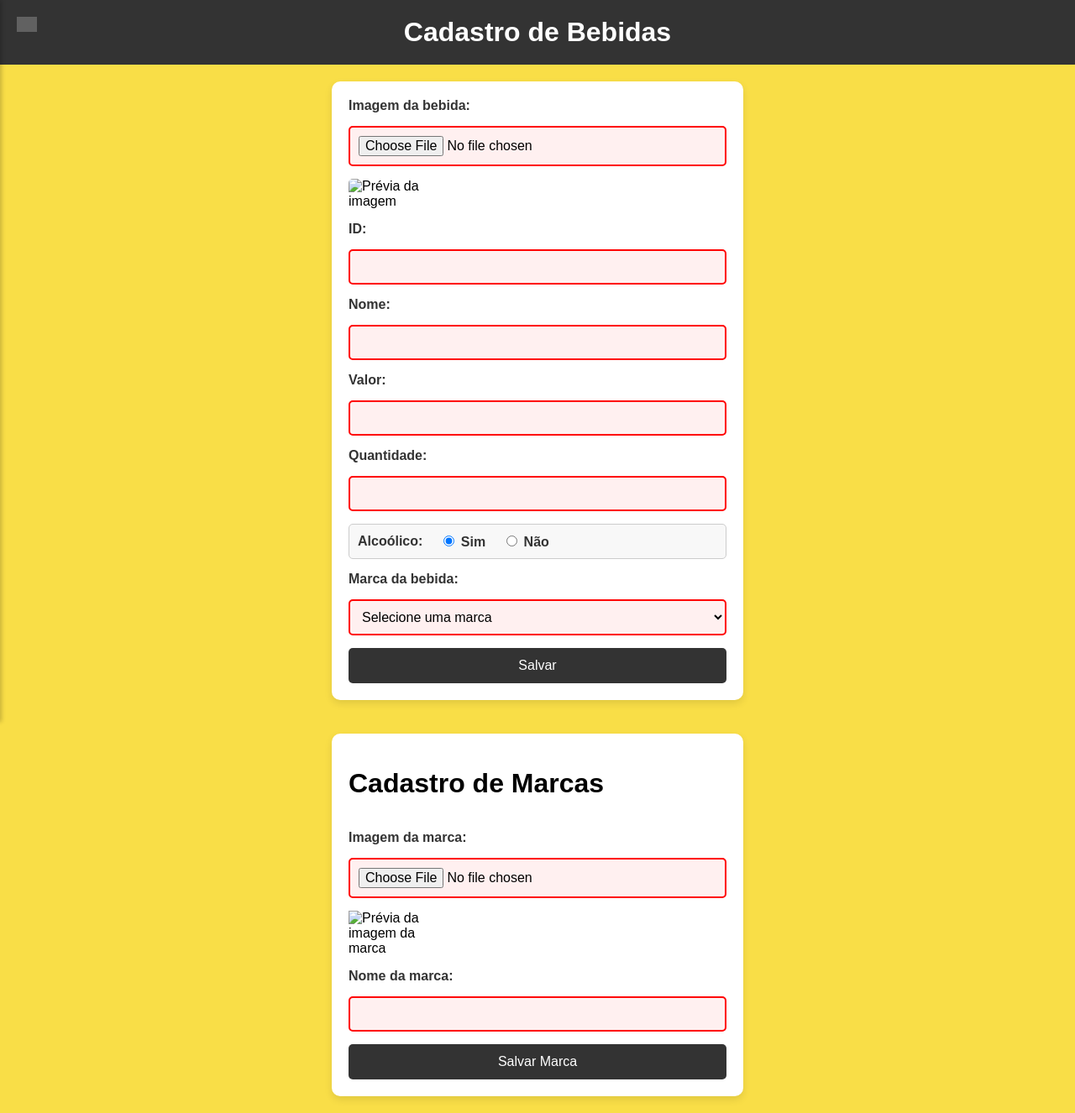
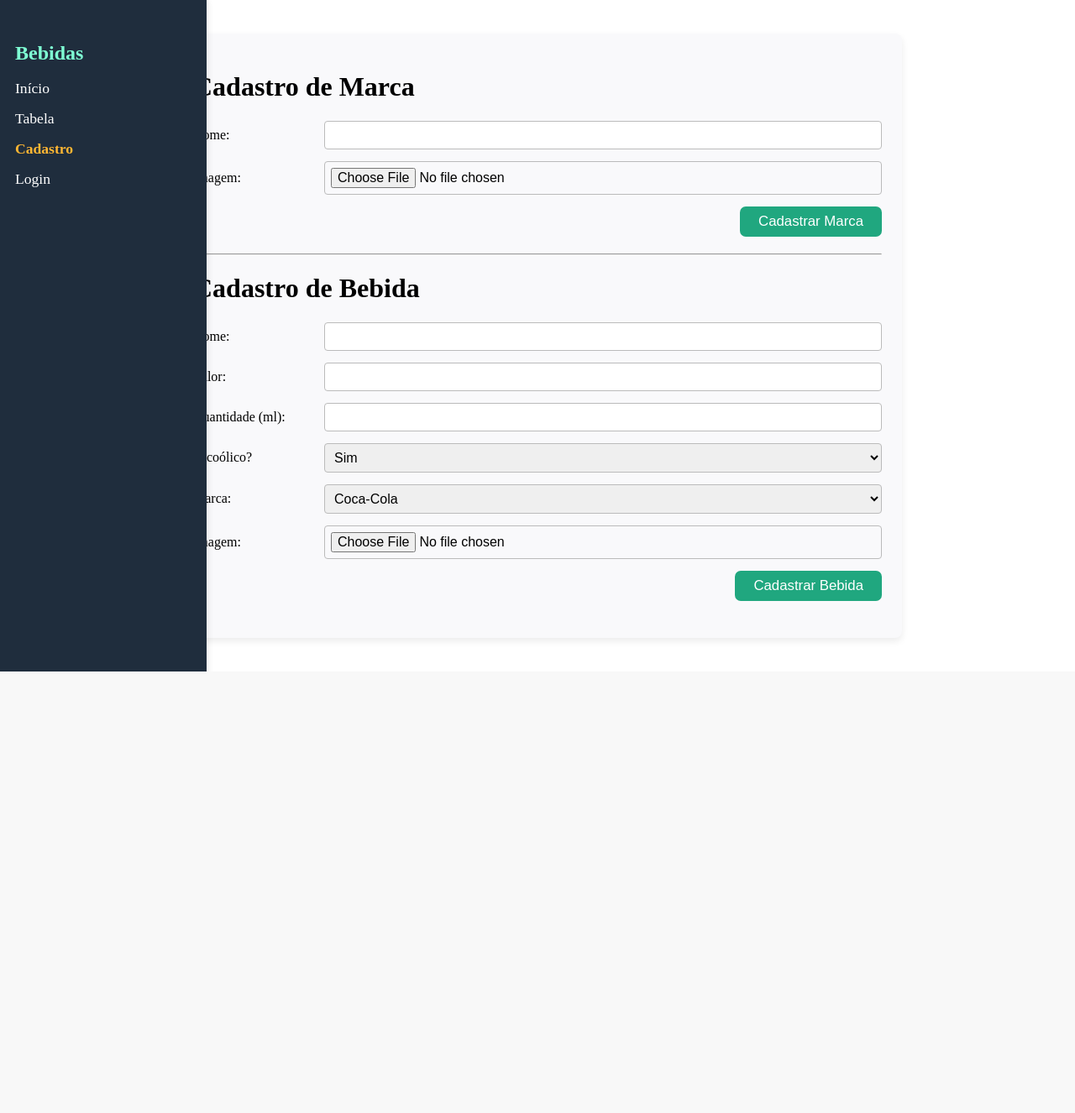
Before and after one commit to Crise-Ergodica/BDB, a Django app: page /cadastro/ in a window 1280 px wide. Shown: the whole page at 84% size. After the commit the page ends 800 px from the top, so only its background shows below. Run offline with Django 5.2, Linux system fonts and the light colour scheme; data comes from the database, SQL or seed files in the repository; both versions use the stored data as it was after the commit; grey boxes are pictures that could not be loaded.

Commit message:
Commit da Aurora #6 Por enquanto terminei o que pude aprender/fazer, tento fazer um extra na unileste. Se forem continuar a partir daqui, recomendo irem a partir de "LOGIN"

```diff
--- a/BaraoDasBebidas/urls.py
+++ b/BaraoDasBebidas/urls.py
@@ -13,6 +13,8 @@ urlpatterns = [
     path('login/', views.login_view, name='login'),
     path('api/marcas/', views.api_marcas, name='api_marcas'),
     path('api/bebidas/', views.api_bebidas, name='api_bebidas'),
+    path('api/delete_bebida/', views.delete_bebida, name='delete_bebida'),
+    path('api/delete_marca/', views.delete_marca, name='delete_marca'),
 ]
 
 # Servir arquivos de mídia e estáticos durante o desenvolvimento
--- a/BaraoDasBebidas/views.py
+++ b/BaraoDasBebidas/views.py
@@ -1,12 +1,43 @@
 from django.shortcuts import render
 from django.http import JsonResponse
 from bebidas.models import Marca, Bebida
+from django.views.decorators.csrf import csrf_exempt
 
 def index(request):
     return render(request, 'Index.html')
 
 def cadastro(request):
-    return render(request, 'cadastro.html')
+    msg = None
+    marcas = Marca.objects.all()
+    if request.method == "POST":
+        tipo = request.POST.get("tipo")
+        if tipo == "marca":
+            nome = request.POST.get("nome_marca")
+            imagem = request.FILES.get("imagem_marca")
+            marca = Marca(nome=nome, imagem=imagem)
+            marca.save()
+            msg = "Marca cadastrada com sucesso!"
+        elif tipo == "bebida":
+            nome = request.POST.get("nome_bebida")
+            valor = request.POST.get("valor_bebida")
+            quantidade = request.POST.get("quantidade_bebida")
+            alcoolico = request.POST.get("alcoolico_bebida")
+            marca_id = request.POST.get("marca_bebida")
+            imagem = request.FILES.get("imagem_bebida")
+            marca = Marca.objects.get(id=marca_id)
+            bebida = Bebida(
+                nome=nome,
+                valor=valor,
+                quantidade=quantidade,
+                alcoolico=alcoolico,
+                marca=marca,
+                imagem=imagem
+            )
+            bebida.save()
+            msg = "Bebida cadastrada com sucesso!"
+    # Atualiza lista de marcas ao renderizar
+    marcas = Marca.objects.all()
+    return render(request, 'cadastro.html', {'marcas': marcas, 'msg': msg})
 
 def tabela(request):
     marcas = Marca.objects.all()
@@ -43,3 +74,25 @@ def api_bebidas(request):
         for bebida in bebidas
     ]
     return JsonResponse(data, safe=False)
+
+@csrf_exempt
+def delete_bebida(request):
+    if request.method == "POST":
+        bebida_id = request.POST.get("id")
+        try:
+            Bebida.objects.get(id=bebida_id).delete()
+            return JsonResponse({"ok": True})
+        except:
+            return JsonResponse({"ok": False}, status=404)
+    return JsonResponse({"ok": False}, status=405)
+
+@csrf_exempt
+def delete_marca(request):
+    if request.method == "POST":
+        marca_id = request.POST.get("id")
+        try:
+            Marca.objects.get(id=marca_id).delete()
+            return JsonResponse({"ok": True})
+        except:
+            return JsonResponse({"ok": False}, status=404)
+    return JsonResponse({"ok": False}, status=405)
--- a/static/css/cadastro.css
+++ b/static/css/cadastro.css
@@ -1,295 +1,52 @@
-@charset "UTF-8";
-
-/* Reset básico e configuração de fonte */
-body {
-    font-family: Arial, Helvetica, sans-serif;
-    background-color: rgb(249, 222, 71);
-    margin: 0;
-    padding: 0;
-    box-sizing: border-box;
-    display: flex;
-    flex-direction: column;
-    align-items: center;
-    min-height: 100vh;
-    overflow-x: hidden;
+.tabela-container {
+  max-width: 820px;
+  margin: 40px auto;
+  padding: 24px;
+  box-shadow: 0 4px 8px rgba(0,0,0,0.08);
+  border-radius: 8px;
+  background: #f9f9fb;
 }
 
-/* Cabeçalho */
-header {
-    text-align: center;
-    color: white;
-    background-color: #333;
-    padding: 20px;
-    width: 100%;
+.form-cadastro {
+  display: flex;
+  flex-direction: column;
+  gap: 14px;
+  margin-bottom: 20px;
 }
 
-.menu-lateral {
-    position: fixed;
-    top: 0;
-    left: 0;
-    height: 100%;
-    width: 180px;
-    background-color: #333;
-    padding-top: 60px;
-    display: flex;
-    flex-direction: column;
-    gap: 20px;
-    padding-left: 20px;
-    box-shadow: 2px 0 5px rgba(0, 0, 0, 0.2);
-    transform: translateX(-100%);
-    transition: transform 0.3s ease;
-    z-index: 1000;
+.form-cadastro .campo {
+  display: flex;
+  align-items: center;
+  gap: 18px;
 }
 
-.menu-lateral ul {
-    list-style: none;
-    padding: 0;
-    margin: 0;
+.form-cadastro label {
+  min-width: 140px;
+  font-weight: 500;
 }
 
-.menu-lateral li {
-    margin: 15px 0;
-    text-align: center;
+.form-cadastro input,
+.form-cadastro select {
+  font-size: 1em;
+  padding: 7px;
+  border-radius: 4px;
+  border: 1px solid #bbb;
+  flex: 1;
 }
 
-.menu-lateral a {
-    color: white;
-    text-decoration: none;
-    font-weight: bold;
-    padding: 12px 0;
-    display: block;
-    transition: background-color 0.3s;
-    font-size: 1rem;
+.form-cadastro button {
+  width: fit-content;
+  align-self: flex-end;
+  padding: 8px 22px;
+  background: #20a77f;
+  color: #fff;
+  border: none;
+  border-radius: 7px;
+  cursor: pointer;
+  font-size: 1.05em;
+  margin-top: 10px;
 }
 
-.menu-lateral a:hover,
-.menu-lateral a.ativo {
-    background-color: #f2b705;
-    color: black;
-    border-radius: 4px;
-    text-decoration: underline;
+.form-cadastro button:hover {
+  background: #189668;
 }
-
-.menu-lateral.visivel {
-    transform: translateX(0);
-}
-
-.botao-menu {
-    position: fixed;
-    top: 20px;
-    left: 20px;
-    background-color: transparent;
-    border: none;
-    cursor: pointer;
-    z-index: 1100;
-    padding: 0;
-}
-
-.botao-menu img {
-    width: 24px;
-    height: auto;
-    filter: invert(1);
-    /* deixa o ícone branco em fundo escuro, remova se desnecessário */
-}
-
-.botao-menu:hover {
-    background-color: #f2b705ab;
-}
-
-body.menu-aberto {
-    margin-left: 190px;
-}
-
-@media (max-width: 600px) {
-    body.menu-aberto {
-        margin-left: 0;
-    }
-}
-
-header h1 {
-    font-size: 2rem;
-    margin: 0;
-    font-weight: bold;
-}
-
-.tabela-cadastro {
-    position: absolute;
-    top: 75px;
-    right: 10px;
-    padding: 10px 15px;
-}
-
-.botao-tabela {
-    display: inline-block;
-    padding: 10px 20px;
-    background-color: #333;
-    color: white;
-    text-decoration: none;
-    border-radius: 5px;
-    font-weight: bold;
-    transition: background-color 0.3s ease;
-}
-
-.botao-tabela:hover {
-    background-color: #333333e8;
-}
-
-/* Estilo dos formulários */
-form {
-    width: 90%;
-    max-width: 450px;
-    margin: 20px auto;
-    padding: 20px;
-    display: flex;
-    flex-direction: column;
-    gap: 15px;
-    background-color: white;
-    border-radius: 10px;
-    box-shadow: 0 4px 10px rgba(0, 0, 0, 0.1);
-}
-
-/* Rótulos */
-label {
-    font-weight: bold;
-    font-size: 1rem;
-    color: #333;
-}
-
-/* Campos de entrada */
-input[type="text"],
-input[type="number"],
-input[type="file"] {
-    padding: 10px;
-    font-size: 1rem;
-    width: 100%;
-    border: 2px solid #ccc;
-    border-radius: 5px;
-    box-sizing: border-box;
-    transition: border-color 0.3s ease;
-}
-
-select {
-    padding: 10px;
-    font-size: 1rem;
-    width: 100%;
-    border: 2px solid #ccc;
-    border-radius: 5px;
-    box-sizing: border-box;
-    background-color: white;
-    transition: border-color 0.3s ease;
-}
-
-select:focus {
-    border-color: #0056b3;
-    outline: none;
-}
-
-select:invalid {
-    border-color: red;
-    background-color: #fff0f0;
-}
-
-select:focus:invalid {
-    box-shadow: 0 0 4px red;
-}
-
-
-input:focus {
-    border-color: #0056b3;
-    outline: none;
-}
-
-/* Pré-visualização de imagem */
-img#preview-cadastro {
-    max-width: 100%;
-    height: auto;
-    border-radius: 5px;
-}
-
-/* Campo de opção Alcoólico */
-.Alcoolico {
-    display: flex;
-    align-items: center;
-    gap: 20px;
-    padding: 10px;
-    background-color: #f8f8f8;
-    border-radius: 5px;
-    border: 1px solid #ccc;
-}
-
-.radio-group {
-    display: flex;
-    gap: 20px;
-    align-items: center;
-}
-
-/* Botões */
-button {
-    padding: 12px;
-    font-size: 1rem;
-    cursor: pointer;
-    border: none;
-    color: white;
-    background-color: #333;
-    border-radius: 5px;
-    transition: background-color 0.3s ease;
-}
-
-button:hover {
-    background-color: #555;
-}
-
-button:active {
-    background-color: #222;
-}
-
-/* Responsividade */
-@media only screen and (max-width: 600px) {
-    header h1 {
-        font-size: 1.2rem;
-    }
-
-    form {
-        width: 100%;
-    }
-
-    label,
-    input {
-        font-size: 0.9rem;
-    }
-
-    button {
-        font-size: 0.9rem;
-        padding: 10px;
-    }
-}
-
-@media only screen and (min-width: 600px) and (max-width: 991px) {
-    header h1 {
-        font-size: 1.5rem;
-    }
-
-    form {
-        width: 95%;
-    }
-}
-
-@media only screen and (min-width: 992px) {
-    header h1 {
-        font-size: 2rem;
-    }
-
-    form {
-        width: 90%;
-    }
-}
-
-input:invalid {
-    border-color: red;
-    background-color: #fff0f0;
-}
-
-input:focus:invalid {
-    outline: none;
-    box-shadow: 0 0 4px red;
-}
--- a/static/css/tabela.css
+++ b/static/css/tabela.css
@@ -91,3 +91,59 @@ tbody tr img {
   max-width: 80px;
   border-radius: 4px;
 }
+
+.tabela-container {
+  max-width: 820px;
+  margin: 40px auto;
+  padding: 24px;
+  box-shadow: 0 4px 8px rgba(0,0,0,0.08);
+  border-radius: 8px;
+  background: #f9f9fb;
+}
+
+.form-cadastro {
+  display: flex;
+  flex-direction: column;
+  gap: 14px;
+  margin-bottom: 20px;
+}
+
+.campo {
+  display: flex;
+  flex-direction: row;
+  align-items: center;
+  gap: 16px;
+  width: 100%;
+}
+
+.campo label {
+  min-width: 140px;
+}
+
+.campo input[type="text"],
+.campo input[type="number"],
+.campo input[type="file"],
+.campo select {
+  flex: 1;
+  font-size: 1em;
+  padding: 7px;
+  border-radius: 4px;
+  border: 1px solid #bbb;
+}
+
+.botao-cadastro {
+  justify-content: flex-end;
+}
+
+.botao-cadastro button {
+  padding: 8px 22px;
+  background: #20a77f;
+  color: #fff;
+  border: none;
+  border-radius: 7px;
+  cursor: pointer;
+  font-size: 1.05em;
+}
+.botao-cadastro button:hover {
+  background: #189668;
+}
--- a/templates/cadastro.html
+++ b/templates/cadastro.html
@@ -1,86 +1,82 @@
 {% load static %}
 <!DOCTYPE html>
 <html lang="pt-br">
-
 <head>
     <meta charset="UTF-8">
-    <meta name="viewport" content="width=device-width, initial-scale=1.0">
-    <title>Barão cadastro</title>
-    <link rel="stylesheet" href="{% static 'css/cadastro.css' %}">
-    <link rel="shortcut icon" href="{% static 'images/Barao_ico.ico' %}" type="image/x-icon">
+    <title>Cadastro de Bebidas e Marcas</title>
+    <link rel="stylesheet" href="{% static 'css/tabela.css' %}">
+    <link rel="stylesheet" href="{% static 'css/sidebar.css' %}">
 </head>
-
 <body>
-    <header>
-        <h1>Cadastro de Bebidas</h1>
-        <!-- Botão para abrir/fechar o menu -->
-        <button id="btn-toggle-menu" class="botao-menu">
-            <img src="{% static 'images/3_linhas.png' %}" alt="Menu" width="30">
-        </button>
-
-        <!-- Menu lateral -->
-        <nav id="menu-lateral" class="menu-lateral oculto">
-            <a href="{% url 'index' %}">🏠 Página Inicial do Aplicativo</a>
-            <a href="{% url 'tabela' %}">📋 Tabela de Bebidas/ Marcas</a>
-            <a href="{% url 'cadastro' %}">📝 Cadastro</a>
-            <a href="{% url 'login' %}">🚪 Sair</a>
-        </nav>
-    </header>
-
-    <form method="post" enctype="multipart/form-data">
+<div class="sidebar">
+  <h2>Bebidas</h2>
+  <ul>
+    <li><a href="{% url 'index' %}">Início</a></li>
+    <li><a href="{% url 'tabela' %}">Tabela</a></li>
+    <li><a href="{% url 'cadastro' %}" class="active">Cadastro</a></li>
+    <li><a href="{% url 'login' %}">Login</a></li>
+  </ul>
+</div>
+<div class="tabela-container">
+  <h1>Cadastro de Marca</h1>
+  <form class="form-cadastro" method="post" enctype="multipart/form-data" action="{% url 'cadastro' %}">
     {% csrf_token %}
-
-        <label for="imagem">Imagem da bebida:</label>
-        <input type="file" id="imagem" name="imagem" accept="image/*" required>
-        <img id="preview-cadastro" width="100" alt="Prévia da imagem">
-
-        <label for="id">ID:</label>
-        <input type="number" name="id" id="id" required>
-
-        <label for="nome">Nome:</label>
-        <input type="text" id="nome" name="nome" required autocomplete="off">
-
-        <label for="valor">Valor:</label>
-        <input type="number" step=".01" id="valor" name="valor" required>
-
-        <label for="quantidade">Quantidade:</label>
-        <input type="number" id="quantidade" name="quantidade" required>
-
-        <div class="Alcoolico">
-            <label for="alcoolico">Alcoólico:</label>
-            <div class="radio-group">
-                <label><input type="radio" name="opcao" id="alcoolico" value="sim" checked required> Sim</label>
-                <label><input type="radio" name="opcao" value="nao"> Não</label>
+    <input type="hidden" name="tipo" value="marca">
+    <div class="campo">
+      <label for="nome_marca">Nome:</label>
+      <input type="text" name="nome_marca" id="nome_marca" required>
     </div>
+    <div class="campo">
+      <label for="imagem_marca">Imagem:</label>
+      <input type="file" name="imagem_marca" id="imagem_marca">
     </div>
-
-        <label for="marca-selecao">Marca da bebida:</label>
-        <select id="marca-selecao" name="marca" required>
-            <option value="">Selecione uma marca</option>
+    <div class="campo botao-cadastro">
+      <button type="submit">Cadastrar Marca</button>
+    </div>
+  </form>
+  <hr>
+  <h1>Cadastro de Bebida</h1>
+  <form class="form-cadastro" method="post" enctype="multipart/form-data" action="{% url 'cadastro' %}">
+    {% csrf_token %}
+    <input type="hidden" name="tipo" value="bebida">
+    <div class="campo">
+      <label for="nome_bebida">Nome:</label>
+      <input type="text" name="nome_bebida" id="nome_bebida" required>
+    </div>
+    <div class="campo">
+      <label for="valor_bebida">Valor:</label>
+      <input type="number" step="0.01" name="valor_bebida" id="valor_bebida" required>
+    </div>
+    <div class="campo">
+      <label for="quantidade_bebida">Quantidade (ml):</label>
+      <input type="number" name="quantidade_bebida" id="quantidade_bebida" required>
+    </div>
+    <div class="campo">
+      <label for="alcoolico_bebida">Alcoólico?</label>
+      <select name="alcoolico_bebida" id="alcoolico_bebida" required>
+        <option value="sim">Sim</option>
+        <option value="nao">Não</option>
+      </select>
+    </div>
+    <div class="campo">
+      <label for="marca_bebida">Marca:</label>
+      <select name="marca_bebida" id="marca_bebida" required>
         {% for marca in marcas %}
           <option value="{{ marca.id }}">{{ marca.nome }}</option>
         {% endfor %}
       </select>
-
-        <button type="submit">Salvar</button>
+    </div>
+    <div class="campo">
+      <label for="imagem_bebida">Imagem:</label>
+      <input type="file" name="imagem_bebida" id="imagem_bebida">
+    </div>
+    <div class="campo botao-cadastro">
+      <button type="submit">Cadastrar Bebida</button>
+    </div>
+    {% if msg %}
+      <p>{{ msg }}</p>
+    {% endif %}
   </form>
-
-    <!-- Área de cadastro de marcas -->
-    <form id="form-marca" method="post" enctype="multipart/form-data">
-        {% csrf_token %}
-        <h1 class="edit-excluir">Cadastro de Marcas</h1>
-
-        <label for="imagem-marca">Imagem da marca:</label>
-        <input type="file" id="imagem-marca" name="imagem_marca" accept="image/*" required>
-        <img id="preview-marca" width="100" alt="Prévia da imagem da marca">
-
-        <label for="nome-marca">Nome da marca:</label>
-        <input type="text" id="nome-marca" name="nome_marca" required autocomplete="off">
-
-        <button type="submit" name="tipo_form" value="marca">Salvar Marca</button>
-    </form>
-
-    <script src="{% static 'js/cadastro.js' %}"></script>
+</div>
 </body>
-
 </html>
```
Also changed, not shown: static/js/tabela.js (+48 -16 lines), db.sqlite3. Lines whose indentation alone changed are shown as unchanged.
